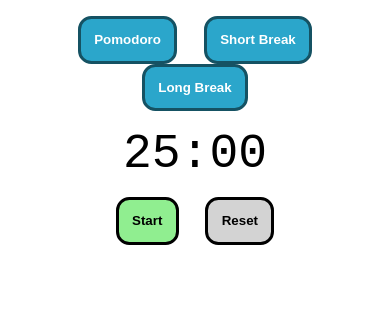
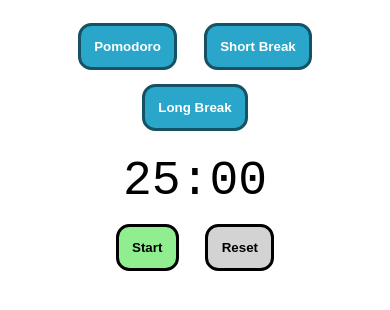
Before and after one commit to jcmann/pomtimer, a React (Create React App) app: page / in a window 390 px wide. Shown: the top 310 px of the page. Built offline with nearby package versions, Linux system fonts and the light colour scheme.

Commit message:
Added vertical padding to pom controls for better mobile experience

```diff
--- a/src/PomControl.js
+++ b/src/PomControl.js
@@ -10,17 +10,19 @@ const PomControl = (props) => {
         <section className="pomControl">
             <button
                 onClick={() => setPomSetting('pomodoro')}
-
+                className="controlButton"
             >
                 Pomodoro
             </button>
             <button
                 onClick={() => setPomSetting('short')}
+                className="controlButton"
             >
                 Short Break
             </button>
             <button
                 onClick={() => setPomSetting('long')}
+                className="controlButton"
             >
                 Long Break
             </button>
--- a/src/index.css
+++ b/src/index.css
@@ -51,6 +51,11 @@ Pom Control
   border-color: var(--darkBlue);
 }
 
+.controlButton {
+    margin-top: 0.5em;
+    margin-bottom: 0.5em;
+}
+
 /*************************************
         Timer Display
 *************************************/
```
